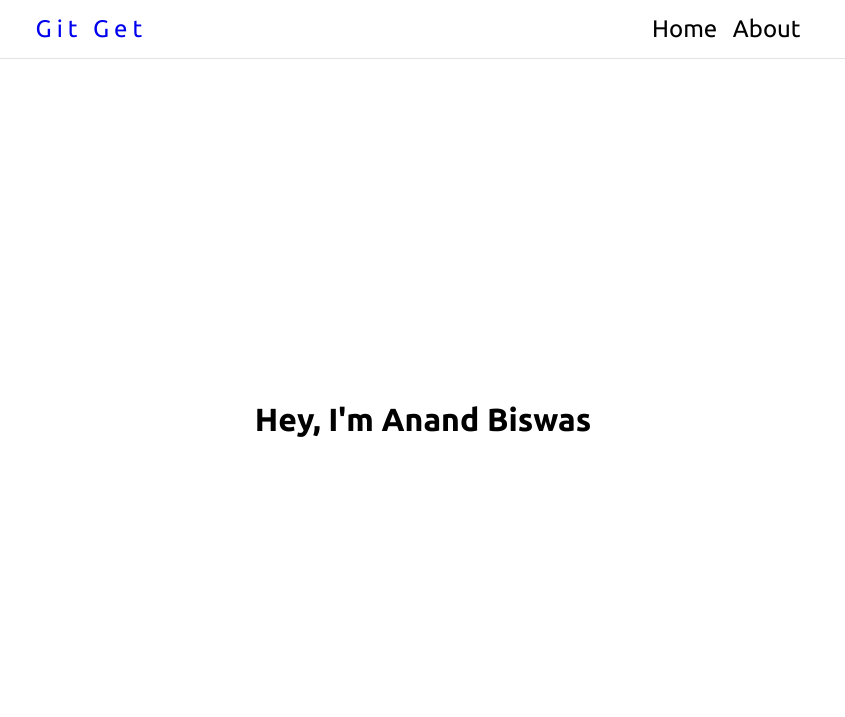
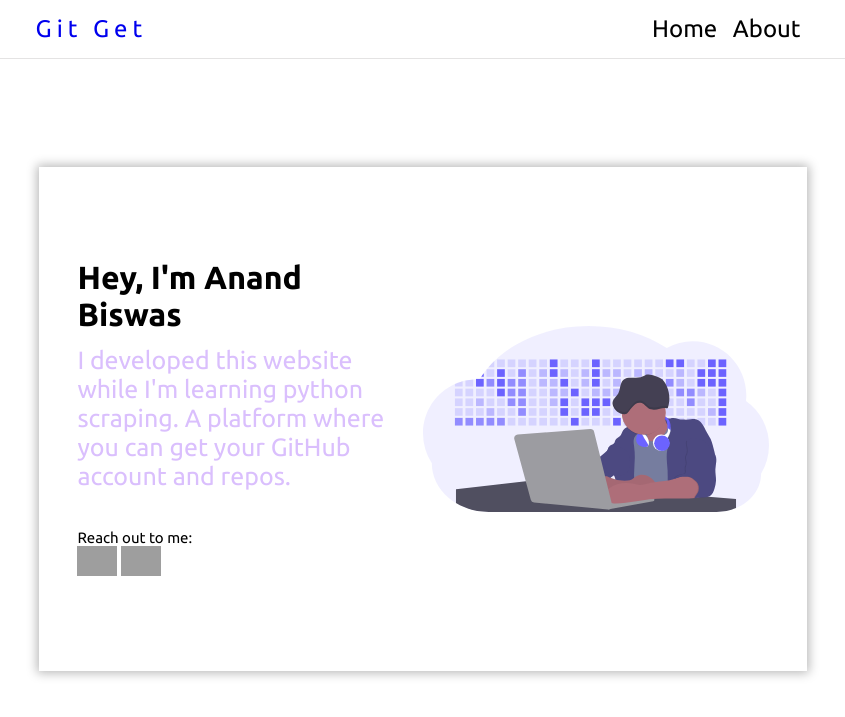
Before and after one commit to aanu1143/github-scrap, a Django app: page /about/ in a window 1280 px wide. Shown: the top 717 px of the page, without its empty margins (217-1062 px from the left). Run offline with Django 3.2, Linux system fonts and the light colour scheme; grey boxes are pictures that could not be loaded.

Commit message:
about page complete

```diff
--- a/git/views.py
+++ b/git/views.py
@@ -1,110 +1,9 @@
 from django.shortcuts import render
-from .session import get_session
-from bs4 import BeautifulSoup
 from django.views.decorators.cache import cache_page
-
-def getUserDetail(username):
-    session = get_session()
-    url = "https://github.com/"+username
-    page = session.get(url)
-    profile_soup = BeautifulSoup(page.content, 'html.parser')
-    profile = profile_soup.find('div', class_="h-card mt-md-n5")
-    timeline = profile.find('div', class_="p-note user-profile-bio mb-3 js-user-profile-bio f4").find('div')
-    about=''
-    if timeline:
-        about = timeline.text
-    profile_pic = profile.find('div', class_="position-relative d-inline-block col-2 col-md-12 mr-3 mr-md-0 flex-shrink-0").find('img')['src']
-    name = profile.find('span', class_="p-name vcard-fullname d-block overflow-hidden").text
-    user_name = profile.find('span', class_="p-nickname vcard-username d-block").text
-    return {'name': name, 'username': user_name, 'img': profile_pic, 'about': about}
-
-def getFollow(username):
-    try:
-        session = get_session()
-        url = "https://github.com/"+username
-        page = session.get(url)
-        profile_soup = BeautifulSoup(page.content, 'html.parser')
-        follows = profile_soup.find('div', class_="flex-order-1 flex-md-order-none mt-2 mt-md-0").find('div').find_all('a')
-        followers = follows[0].find('span').text
-        followings = follows[1].find('span').text
-        stars = follows[2].find('span').text
-        return {"followers": followers, "followings": followings, "stars": stars}
-    except:
-        return False
-
-def getRepo(username):
-    session = get_session()
-    url = "https://github.com/"+username+"?tab=repositories"
-    page = session.get(url)
-    soup = BeautifulSoup(page.content, 'html.parser')
-    repos = soup.find(id="user-repositories-list").find('ul').find_all('li')
-    data = []
-    for repo in repos:
-        project = repo.find('div').find('div').find('h3').find('a')
-        project_name = project.text
-        timestamp = repo.find('div', class_="f6 text-gray mt-2").text
-        forkcontent = repo.find('span', class_="f6 text-gray mb-1")
-        project_link = 'https://github.com'+ project['href']
-        des = repo.find('div').find_all('div')[1].find('p')
-        temp = {'name': project_name, 'link': project_link, 'updated': timestamp[timestamp.index("Updated"):]}
-        langx = repo.find('div', class_="f6 text-gray mt-2").find('span', itemprop="programmingLanguage")
-        fork = False
-        if forkcontent:
-            fork = True
-            forkedLink = "https://github.com" + forkcontent.find('a')['href']
-            forked = forkcontent.text
-            temp['forkdata'] = {'text': forked, 'link': forkedLink}
-        temp['fork'] = fork
-        if langx:
-            temp['lang'] = langx.text
-        if des:
-            temp['des'] = des.text
-        else:
-            temp['des'] = None
-        data.append(temp)
-    return data
-
-def getPinnedRepo(username):
-    session = get_session()
-    url = "https://github.com/"+username
-    profile_page = session.get(url)
-    profile_soup = BeautifulSoup(profile_page.content, 'html.parser')
-    reposi = profile_soup.find('div', class_="js-pinned-items-reorder-container")
-    title = reposi.find('h2').text
-    repolist = reposi.find('ol').find_all('li')
-    reposlist = []
-    for y in repolist:
-        repo = {}
-        repo['name'] = y.find('span').text
-        repo['link'] = "https://github.com"+y.find('a')['href']
-        des = y.find_all('p')[0].text
-        langx = y.find('p', class_="mb-0 f6 text-gray").find('span', itemprop="programmingLanguage")
-        lang = ""
-        if langx:
-            lang = langx.text
-        forkedFlag = False
-        if "Forked" in des:
-            forkedFlag = True
-            forkedLink = "https://github.com" + repolist[-2].find_all('p')[0].find('a')['href']
-            forked = str(des)
-            des = y.find_all('p')[1].text
-            repo['forkdata'] = {'text': forked, 'link': forkedLink}
-        repo['lang'] = lang
-        repo['des'] = des
-        repo['fork'] = forkedFlag
-        reposlist.append(repo)
-    return {'title': title, 'repolist': reposlist}
+from .utils import getUserDetail, getPinnedRepo, getFollow, getRepo
 
 def index(request):
     return render(request, 'index.html')
-
-# def gituser(request, username):
-#     data=getUserDetail(username)
-#     data['repos'] = getPinnedRepo(username)
-#     follows = getFollow(username)
-#     if follows:
-#         data.update(follows)
-#     return render(request, 'profile.html', data)
 
 def gituser(request, username):
     try:
--- a/static/base.css
+++ b/static/base.css
@@ -250,3 +250,43 @@ a{
     justify-content: center;
     align-items: center;
 }
+
+.container {
+    box-shadow: 0px 0px 10px 2px rgba(184,184,184,1);
+    width: 60%;
+    height: 70%;
+    display: grid;
+    grid-template-columns: 50% 50%;
+}
+
+.aboutimg {
+    display: flex;
+    align-items: center;
+    height: 100%;
+}
+
+.aboutimg img {
+    width: 90%;
+}
+
+.left {
+    display: flex;
+    flex-direction: column;
+    justify-content: center;
+    padding: 3vw;
+}
+
+.left p {
+    margin: 1vw 0;
+    font-size: 25px;
+    color: rgb(218, 191, 253);
+}
+
+.left span {
+    margin-top: 25px;
+    font-size: 15px;
+}
+
+.contact img {
+    width: 40px;
+}
--- a/static/repo.css
+++ b/static/repo.css
@@ -3,7 +3,7 @@ body {
 }
 
 .cont {
-    margin: 5vw 15vw;
+    margin: 5vw 20vw;
 }
 
 .repocont {
--- a/static/resp.css
+++ b/static/resp.css
@@ -22,6 +22,8 @@
 
     .prof-tab {
         width: 88%;
+        box-shadow: none;
+        border: 0.5px solid rgb(233, 233, 233);
     }
 
     .heading {
@@ -34,6 +36,10 @@
         height: 85%;
     }
 
+    .cont {
+        margin: 5vw 3vw;
+    }
+
     .box {
         height: 7em;
         padding: 15px;
@@ -42,4 +48,29 @@
     .box a p {
         font-size: 14px;
     }
+
+    .search-txt {
+        font-size: 12px;
+    }
+
+    .container {
+        width: 90%;
+        height: 90%;
+        grid-template-columns: 100%;
+        grid-template-rows: 60% 40%;
+        box-shadow: none;
+    }
+
+
+    .left {
+        text-align: center;
+    }
+
+    .left h1 {
+        font-size: 30px;
+    }
+
+    .aboutimg {
+        justify-content: center;
+    }
 }
--- a/templates/about.html
+++ b/templates/about.html
@@ -4,6 +4,21 @@
 
 {% block content %}
     <div class="info">
-        <h1>Hey, I'm Anand Biswas</h1>
+        <div class="container">
+            <div class="left">
+                <h1>Hey, I'm Anand Biswas</h1>
+                <p>I developed this website while I'm learning python scraping. A platform where you can get your GitHub account and repos.</p>
+                <span> Reach out to me:  </span>
+                <div class="contact">
+                    <a href="https://www.linkedin.com/in/anand-biswas-057356153/" target="_blank"><img src="https://img.icons8.com/color/48/000000/linkedin.png"/></a>
+                    <a href="https://github.com/aanu1143" target="_blank"><img src="https://img.icons8.com/ios-filled/50/000000/github.png"/></a>
+                </div>
+            </div>
+            <div class="right">
+                <div class="aboutimg">
+                    <img src="{% static 'about.svg' %}" alt="error">
+                </div>
+            </div>
+        </div>
     </div>
 {% endblock content %}
```
Also changed, not shown: git/utils.py (added, +95 -0 lines), static/about.svg (added).
